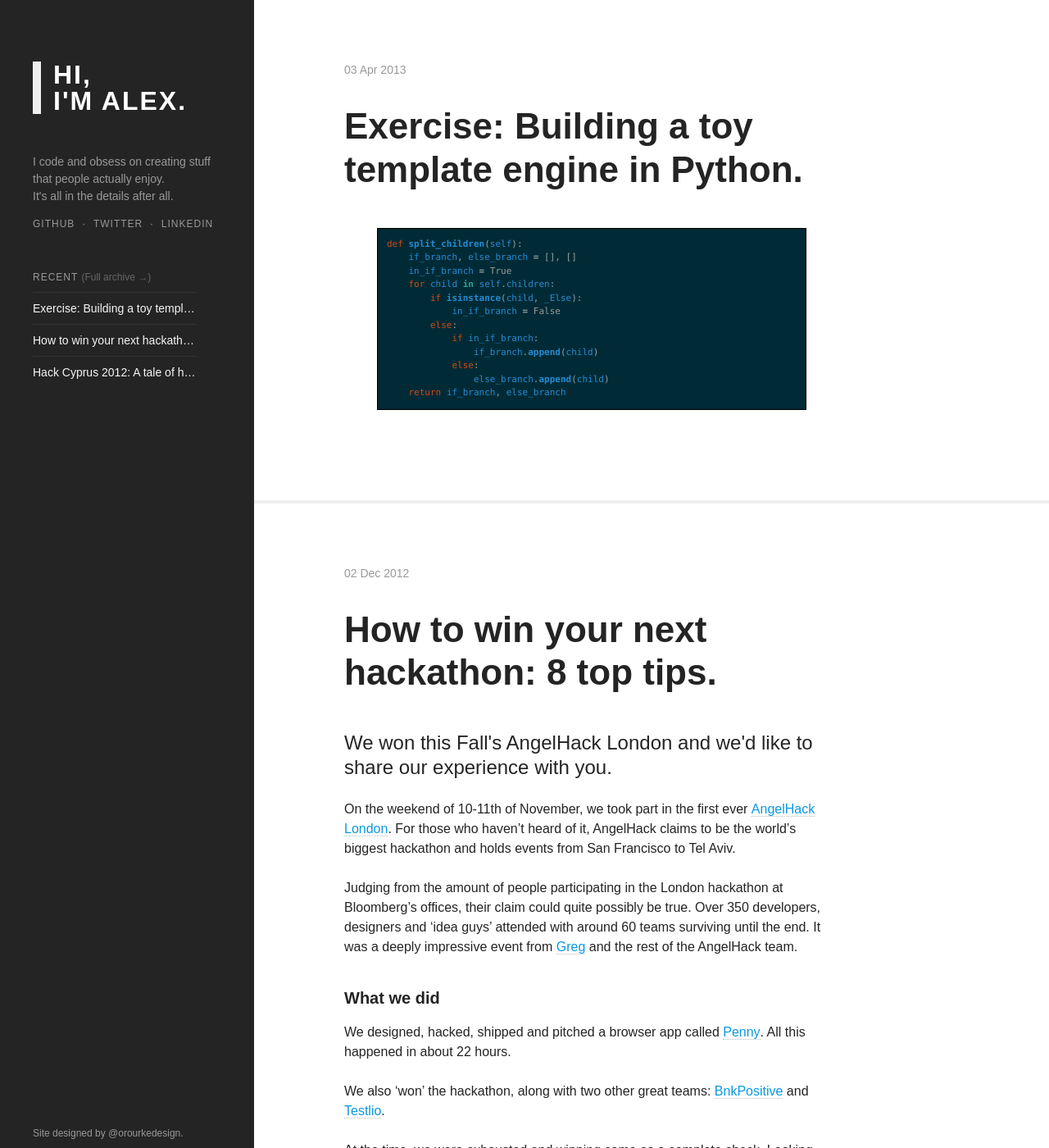
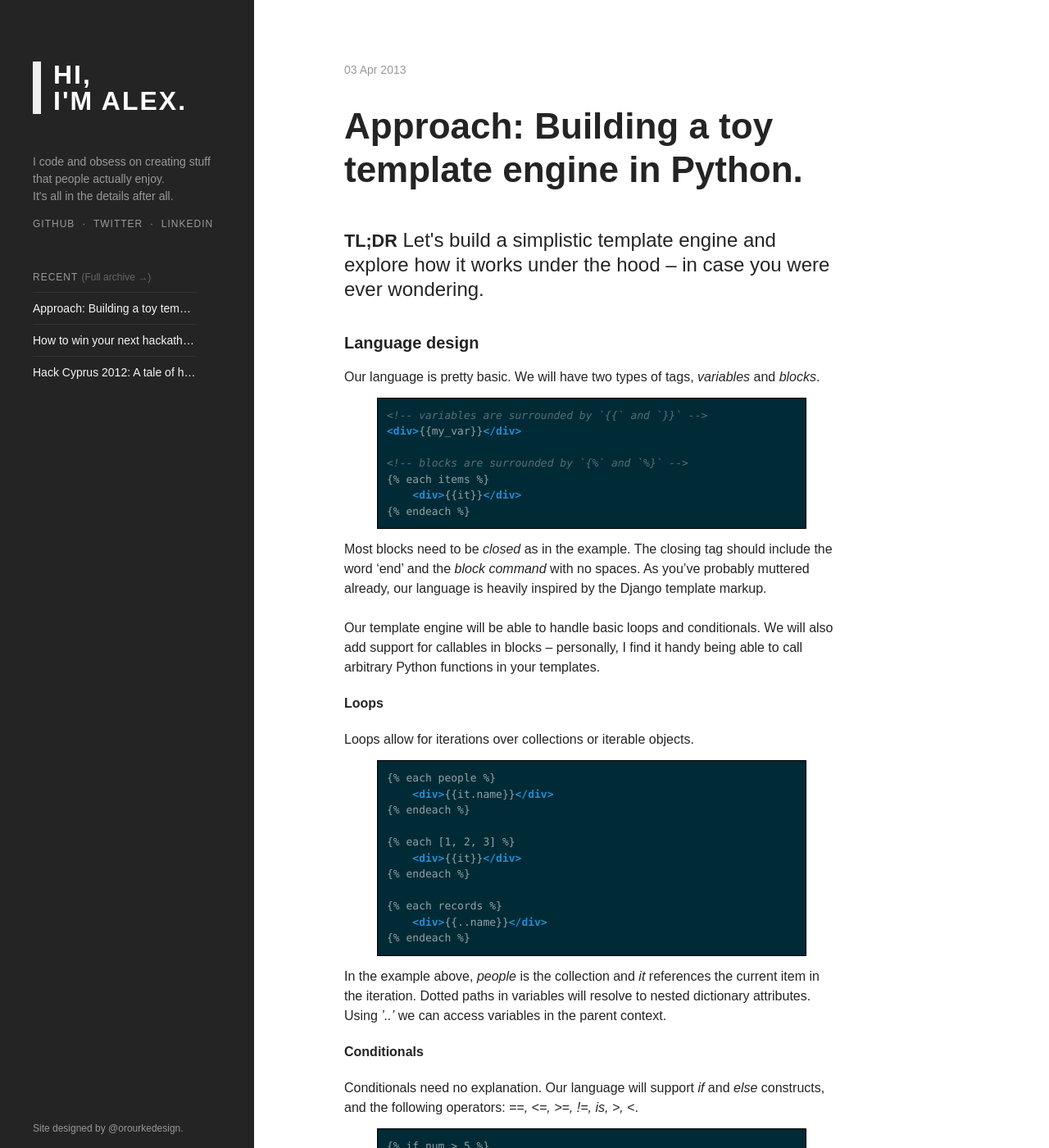
Before and after one commit to alexmic/alexmic.github.com, a Jekyll site: the page built from index.html, in a window 1280 px wide and 1400 px high. Shown: the whole window at 82% size. Built offline with Jekyll 4.4.1, drawn with Linux system fonts in a browser that asks for light colours; some of the changed text lies outside the part shown.

Commit message:
template engine blog post

```diff
--- a/_includes/post.html
+++ b/_includes/post.html
@@ -3,5 +3,6 @@
     <time>{{ page.date | date_to_string }}</time>
   </div>
   <h1>{{page.title}}</h1>
+  <h2><span class="tldr">TL;DR</span> {{page.tldr}}</h2>
   {{content}}
 </article>
--- a/_less/objects/_code.less
+++ b/_less/objects/_code.less
@@ -1,11 +1,13 @@
 .highlight  {
     font: @codeFonts;
     overflow: auto;
-    font-size: 11px;
+    font-size: 13px;
     border: 1px solid #000;
     padding: 11px;
     max-width: 578px;
     box-shadow: inset 0px 0px 3px #022129;
+    margin-top: 1em;
+    margin-bottom: 1em;
 }
 
 code, pre {
--- a/_posts/2012-09-06-a-tale-of-hacking-in-cyprus.md
+++ b/_posts/2012-09-06-a-tale-of-hacking-in-cyprus.md
@@ -1,10 +1,9 @@
 ---
 layout: post
-title: 'Hack Cyprus 2012: A tale of hacking in Cyprus.'
-draft: false
+title: "Hack Cyprus 2012: A tale of hacking in Cyprus."
+tldr: "Hack Cyprus 2012 was the first ever hackathon in Cyprus. Here are some lessons learned from organizing it."
+published: true
 ---
-
-<h2>Hack Cyprus 2012 was the first ever hackathon in Cyprus. Here are some lessons learned from organizing it.</h2>
 
 <img style="margin-bottom:1.5em" src="/images/posts/staticmap.png"/>
 
--- a/_posts/2012-12-02-how-to-win-your-next-hackathon.md
+++ b/_posts/2012-12-02-how-to-win-your-next-hackathon.md
@@ -1,10 +1,9 @@
 ---
 layout: post
-title: 'How to win your next hackathon: 8 top tips.'
-draft: false
+title: "How to win your next hackathon: 8 top tips."
+tldr: "We won this Fall's AngelHack London and we'd like to share our experience with you."
+published: true
 ---
-
-<h2>We won this Fall's AngelHack London and we'd like to share our experience with you.</h2>
 
 On the weekend of 10-11th of November, we took part in the first ever <a href="http://angelhack.com" target="_blank">AngelHack London</a>. For those who haven't heard of it, AngelHack claims to be the world's biggest hackathon and holds events from San Francisco to Tel Aviv.
 
--- /dev/null
+++ b/_posts/2013-04-03-building-a-template-engine.md
@@ -0,0 +1,263 @@
+---
+layout: post
+title: "Approach: Building a toy template engine in Python."
+tldr: "Let's build a simplistic template engine and explore how it works under the hood – in case you were ever wondering."
+published: true
+---
+
+### Language design
+
+Our language is pretty basic. We will have two types of tags, *variables* and *blocks*.
+
+{% highlight html %}
+{% raw %}
+<!-- variables are surrounded by `{{` and `}}` -->
+<div>{{my_var}}</div>
+
+<!-- blocks are surrounded by `{%` and `%}` -->
+{% each items %}
+    <div>{{it}}</div>
+{% endeach %}
+{% endraw %}
+{% endhighlight %}
+
+Most blocks need to be *closed* as in the example. The closing tag should include
+the word 'end' and the *block command* with no spaces. As you've probably muttered
+already, our language is heavily inspired by the Django template markup.
+
+Our template engine will be able to handle basic loops and conditionals. We will
+also add support for callables in blocks – personally, I find it handy being
+able to call arbitrary Python functions in your templates.
+
+#### Loops
+
+Loops allow for iterations over collections or iterable objects.
+
+{% highlight html %}
+{% raw %}
+{% each people %}
+    <div>{{it.name}}</div>
+{% endeach %}
+
+{% each [1, 2, 3] %}
+    <div>{{it}}</div>
+{% endeach %}
+
+{% each records %}
+    <div>{{..name}}</div>
+{% endeach %}
+{% endraw %}
+{% endhighlight %}
+
+In the example above, *people* is the collection and *it* references the current
+item in the iteration. Dotted paths in variables will resolve to nested dictionary
+attributes. Using *'..'* we can access variables in the parent context.
+
+#### Conditionals
+
+Conditionals need no explanation. Our language will support *if* and *else* constructs,
+and the following operators: *==, <=, >=, !=, is, >, <*.
+
+{% highlight html %}
+{% raw %}
+{% if num > 5 %}
+    <div>more than 5</div>
+{% else %}
+    <div>less than or equal to 5</div>
+{% endif %}
+{% endraw %}
+{% endhighlight %}
+
+#### Callables
+
+Callables can be passed via the template context and get called with positional
+or keyword arguments in the template. Call blocks do not need to be closed.
+
+{% highlight html %}
+{% raw %}
+<!-- supports positional arguments... -->
+<div class='date'>{% call prettify date_created %}</div>
+<!-- ...and keyword arguments -->
+<div>{% call log 'here' verbosity='debug' %}</div>
+{% endraw %}
+{% endhighlight %}
+
+### Theory
+
+Before delving into the details of how our engine will compile and render the templates
+we need to talk a bit about how we will represent a compiled template in memory.
+
+Compilers use [Abstract Syntax Trees](http://en.wikipedia.org/wiki/Abstract_syntax_tree)
+to represent the structure of a computer program. ASTs are the product of lexical analysis on the source code.
+An AST has a lot of advantages over source code since it does not contain unnecessary
+textual elements such as delimiters; furthermore, nodes in the tree can be enhanced with
+attributes without altering the actual code.
+
+We will parse and analyse the template and build such a tree to represent the compiled template.
+To render the template we will walk the tree, pass the correct context into each node and spit
+out HTML.
+
+### Tokenizing the template
+
+The first step in parsing the template is splitting the contents into fragments. Each
+fragment can either be arbitrary HTML or a tag. To split the contents we will
+use [regular expressions](http://docs.python.org/2/library/re.html) and the *split()*
+function.
+
+{% highlight python %}
+{% raw %}
+VAR_TOKEN_START = '{{'
+VAR_TOKEN_END = '}}'
+BLOCK_TOKEN_START = '{%'
+BLOCK_TOKEN_END = '%}'
+
+TOK_REGEX = "(%s.*?%s|%s.*?%s)" % (
+    VAR_TOKEN_START,
+    VAR_TOKEN_END,
+    BLOCK_TOKEN_START,
+    BLOCK_TOKEN_END
+)
+COMPILED_TOK_REGEX = re.compile(TOK_REGEX)
+{% endraw %}
+{% endhighlight %}
+
+Let's analyze *TOK_REGEX* a bit. We can see that there's an option between
+a variable tag and a block tag. That makes sense – we want to split on either
+variables or blocks. We surround the option with capturing parenthesis to include
+the matching text in the resulting tokens. The *?* inside the options is for
+*non-greedy* repetition. We want our regex to be lazy and stop on first match,
+so, for example, we can extract variables inside blocks. [This](http://www.regular-expressions.info/repeat.html)
+is a very nice explanation of how to control the greediness of regular expressions.
+
+The following example shows our regular expression in action:
+
+{% highlight python %}
+{% raw %}
+>>> COMPILED_TOK_REGEX.split('{% each vars %}<i>{{it}}</i>{% endeach %}')
+['{% each vars %}', '<i>', '{{it}}', '</i>', '{% endeach %}']
+{% endraw %}
+{% endhighlight %}
+
+We will encapsulate each fragment of text in a *Fragment* object. This object
+will determine the fragment type and prepare the fragment for consumption by
+the compile function. Fragments can be one of four types:
+
+{% highlight python %}
+VAR_FRAGMENT = 0
+OPEN_BLOCK_FRAGMENT = 1
+CLOSE_BLOCK_FRAGMENT = 2
+TEXT_FRAGMENT = 3
+{% endhighlight %}
+
+
+### Building the AST
+
+Once we've tokenized the template content it's time to go through each fragment and build
+the syntax tree. We will use a *Node* class to serve as the base class for tree nodes, and
+then create concrete subclasses for each possible node type. A subclass
+should provide implementations for *process_fragment()* and *render()*.
+*process_fragment()* is used to further parse the fragment contents and store
+necessary attributes on the *Node* object. *render()* is responsible for converting
+the node to HTML using the provided context.
+
+This is our base *Node* class:
+
+{% highlight python %}
+class _Node(object):
+    def __init__(self, fragment=None):
+        self.children = []
+        self.creates_scope = False
+        self.process_fragment(fragment)
+
+    def process_fragment(self, fragment):
+        pass
+
+    def render(self, context):
+        pass
+
+    def render_children(self, context, children=None):
+        if children is None:
+            children = self.children
+        def render_child(child):
+            child_html = child.render(context)
+            return '' if not child_html else str(child_html)
+        return ''.join(map(render_child, children))
+{% endhighlight %}
+
+And this is a *Variable* node:
+
+{% highlight python %}
+class _Variable(_Node):
+    def process_fragment(self, fragment):
+        self.name = fragment
+
+    def render(self, context):
+        return resolve_in_context(self.name, context)
+{% endhighlight %}
+
+In order to determine the node type (and hence instantiate the correct node class) we will look at the
+fragment type and text. *Text* and *Variable* fragments directly translate to text nodes and variable nodes.
+*Block* fragments need a bit more processing – their type is denoted by the
+*block command* which is the first word in the fragment text. For example, the fragment:
+{% highlight python %}
+{% raw %}
+{% each items %}
+{% endraw %}
+{% endhighlight %}
+is a block node of *'each'* type since the block command is *each*.
+
+A node can also create a scope. During compiling, we keep track of the current
+scope and new nodes are added as children of that scope. Once we encounter a correct
+closing tag we close the scope, pop it off the scope stack and set the top of the stack
+as the new current scope.
+
+{% highlight python %}
+def compile(self):
+    root = _Root()
+    scope_stack = [root]
+    for fragment in self.each_fragment():
+        if not scope_stack:
+            raise Exception('nesting issues')
+        parent_scope = scope_stack[-1]
+        if fragment.type == CLOSE_BLOCK_FRAGMENT:
+            scope_stack.pop()
+            continue
+        new_node = self.create_node(fragment)
+        if new_node:
+            parent_scope.children.append(new_node)
+            if new_node.creates_scope:
+                scope_stack.append(new_node)
+    return root
+{% endhighlight %}
+
+### Rendering
+
+The last step in the pipeline is to render the AST to HTML. We visit all the
+nodes in the AST and call *render()* passing as a parameter the context given
+to the template. During rendering we will need to deduce whether we are dealing
+with literals or context variables that need to be resolved. For this, we will use
+[ast.literal_eval()](http://docs.python.org/2/library/ast.html#ast.literal%5Feval) which
+can safely evaluate strings containing Python code. Here's our resolving function:
+
+{% highlight python %}
+def resolve_in_context(name, context):
+    try:
+        return ast.literal_eval(name)
+    except ValueError, SyntaxError:
+        if name.startswith('..'):
+            context = context.get('..', {})
+            name = name[2:]
+        if name in context:
+            return context[name]
+        else:
+            raise TemplateContextError("cannot resolve '%s'" % name)
+{% endhighlight %}
+
+If *name* cannot be evaluated as a literal then we assume it is a context variable and
+seek its value in the context.
+
+### Conclusion
+
+I hope this academic exercise gave you a taste of how the internals of a templating engine
+might work. This is far and away from production quality but it can serve as the
+basis of better things. You can find the full code on Github.
--- a/_posts/2013-04-03-lets-write-a-template-engine.md
+++ /dev/null
@@ -1,19 +0,0 @@
----
-layout: post
-title: 'Exercise: Building a toy template engine in Python.'
-draft: true
----
-{% highlight python %}
-def split_children(self):
-    if_branch, else_branch = [], []
-    in_if_branch = True
-    for child in self.children:
-        if isinstance(child, _Else):
-            in_if_branch = False
-        else:
-            if in_if_branch:
-                if_branch.append(child)
-            else:
-                else_branch.append(child)
-    return if_branch, else_branch
-{% endhighlight %}
```
Also changed, not shown: _less/base/_typography.less (+7 -2 lines), css/main.css.
